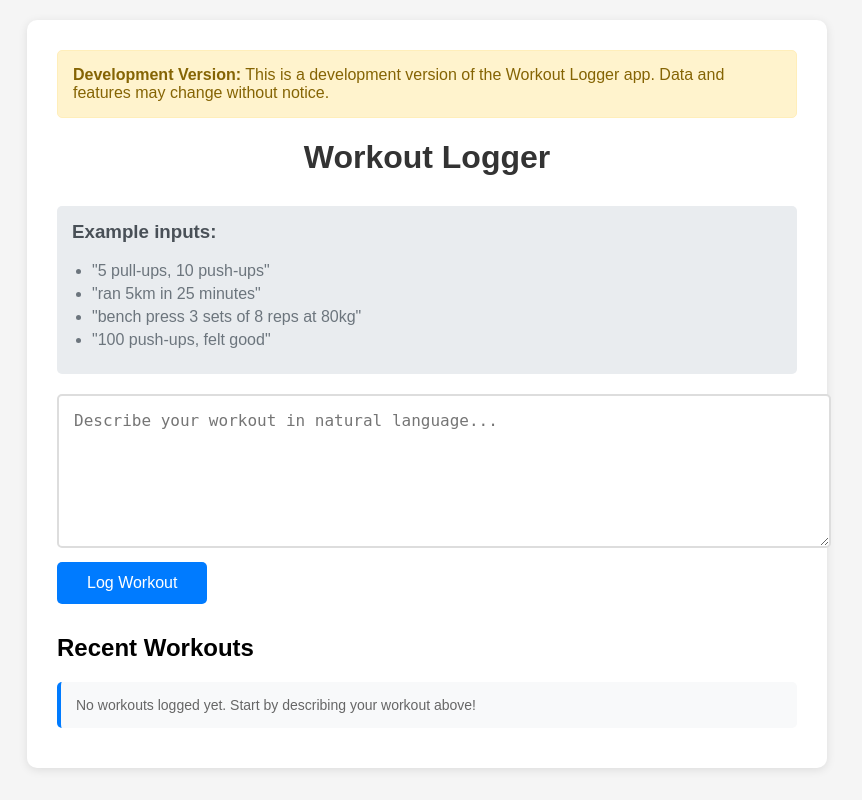
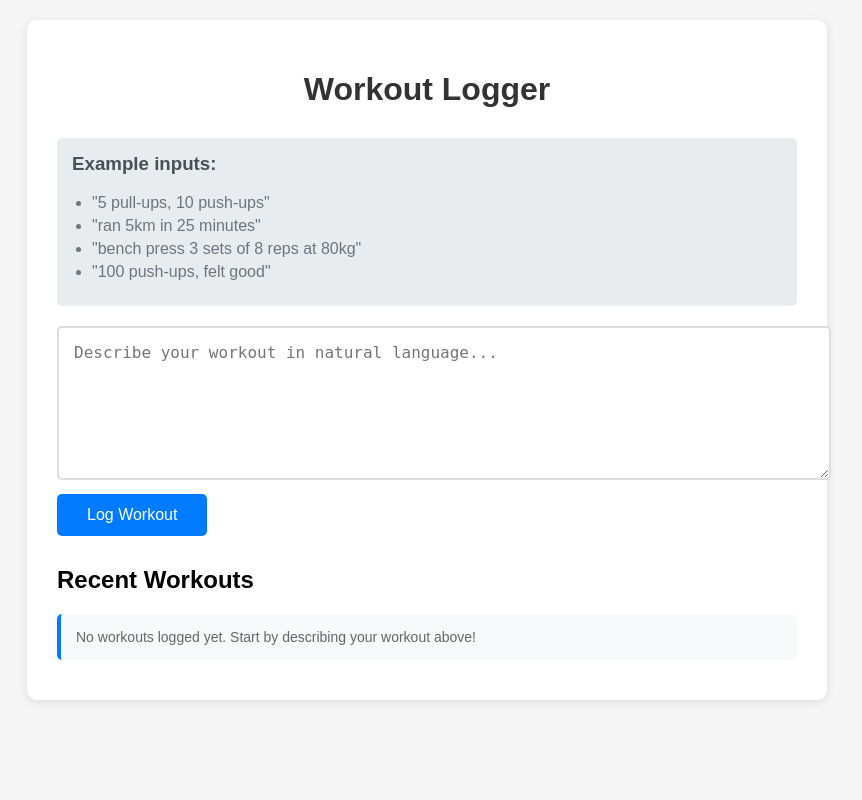
Before and after one commit to ojalvoamir/fitness-tracker, a Flask app: page / in a window 1280 px wide. Shown: the whole page, without its empty margins (213-1075 px from the left). Run offline with Flask 3, Linux system fonts and the light colour scheme.

Commit message:
Update index.html _non-Dev

```diff
--- a/templates/index.html
+++ b/templates/index.html
@@ -104,9 +104,6 @@
 </head>
 <body>
     <div class="container">
-<div style="background-color: #fff3cd; color: #856404; padding: 15px; border-radius: 5px; border: 1px solid #ffeeba; margin-bottom: 20px;">
-<strong>Development Version:</strong> This is a development version of the Workout Logger app. Data and features may change without notice.
-</div>
         <h1>Workout Logger</h1>
 
         <div class="examples">
```
